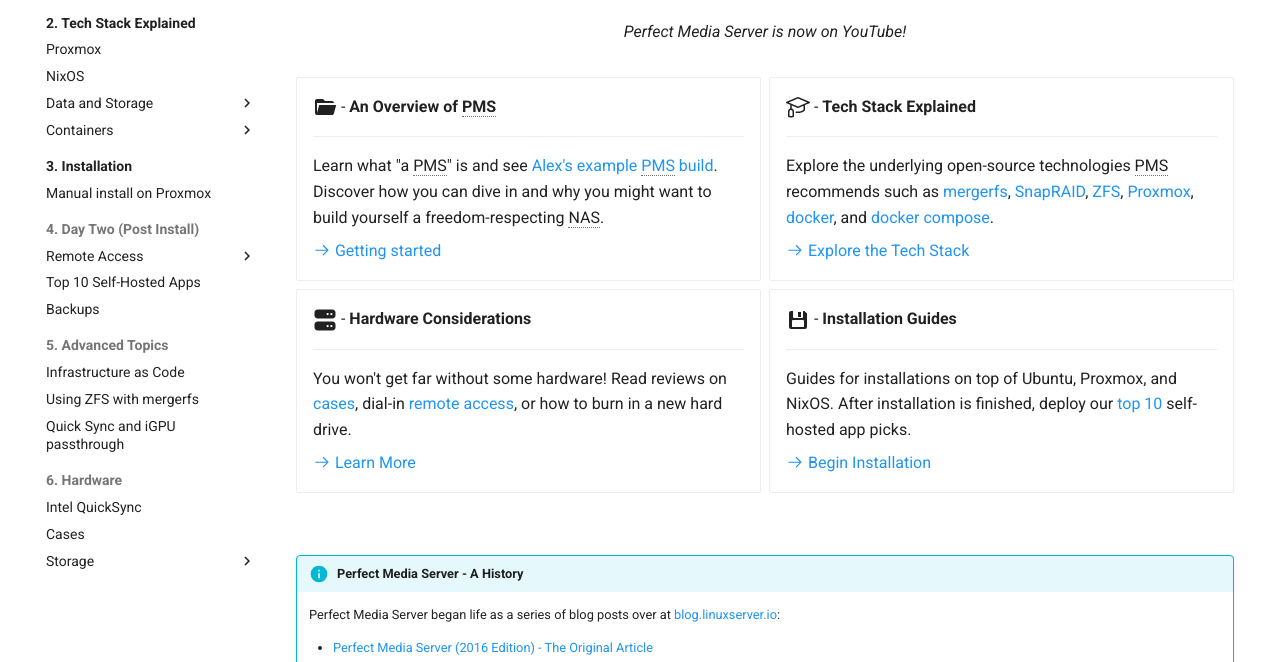
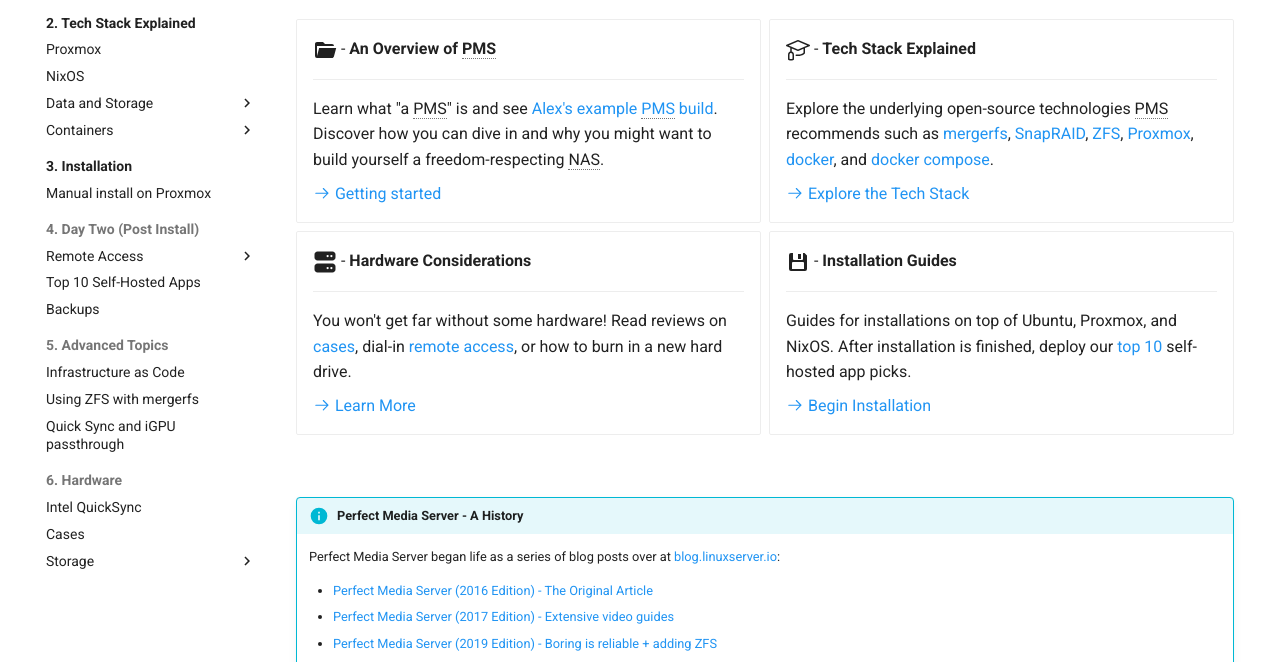
Before and after one commit to ironicbadger/pms-wiki, an MkDocs documentation site: the page built from docs/index.md, in a window 1280 px wide and 900 px high, scrolled down 677 px, cut to the strip 238-900 px from the top of the window. Built offline with MkDocs 1.6.1 and Material for MkDocs 9.7.7, drawn with Linux system fonts in a browser that asks for light colours; some web fonts are replaced; comment, search, counter and statistics services are not loaded.

Commit message:
remove caption

```diff
--- a/docs/index.md
+++ b/docs/index.md
@@ -4,10 +4,7 @@
 If you're looking to build a media server, then you've come to the right place. This site documents the many aspects of building a media server using Free and Open Source Software, wherever possible.
 
 <p align="center">
-<figure markdown>
 <iframe width="740" height="415" src="https://www.youtube.com/embed/Yt67zz9p0FU" title="YouTube video player" frameborder="0" allow="accelerometer; autoplay; clipboard-write; encrypted-media; gyroscope; picture-in-picture; web-share" allowfullscreen></iframe>
-<figcaption>Perfect Media Server is now on YouTube!</figcaption>
-</figure>
 </p>
 
 <div class="grid cards" markdown>
```
